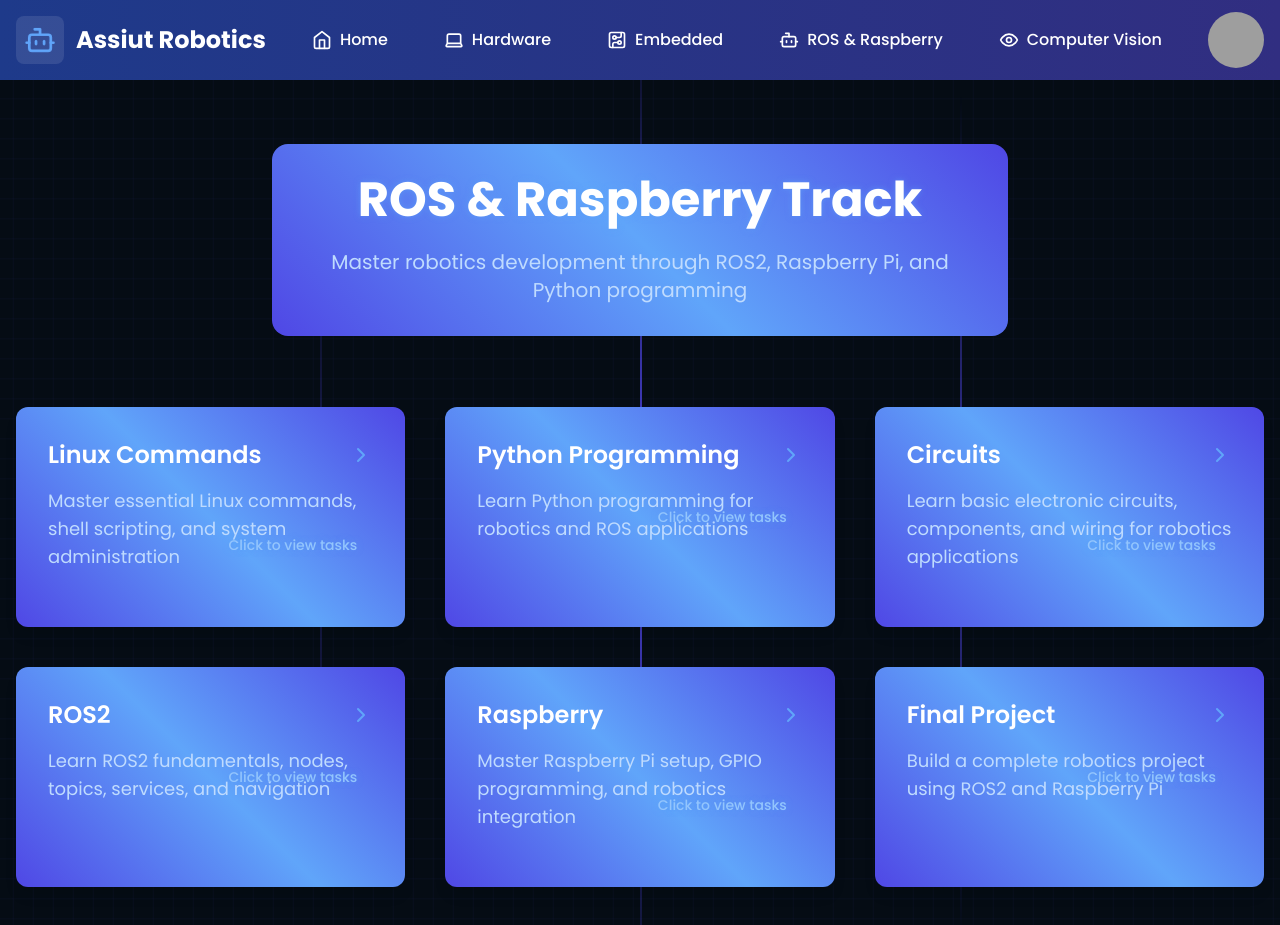
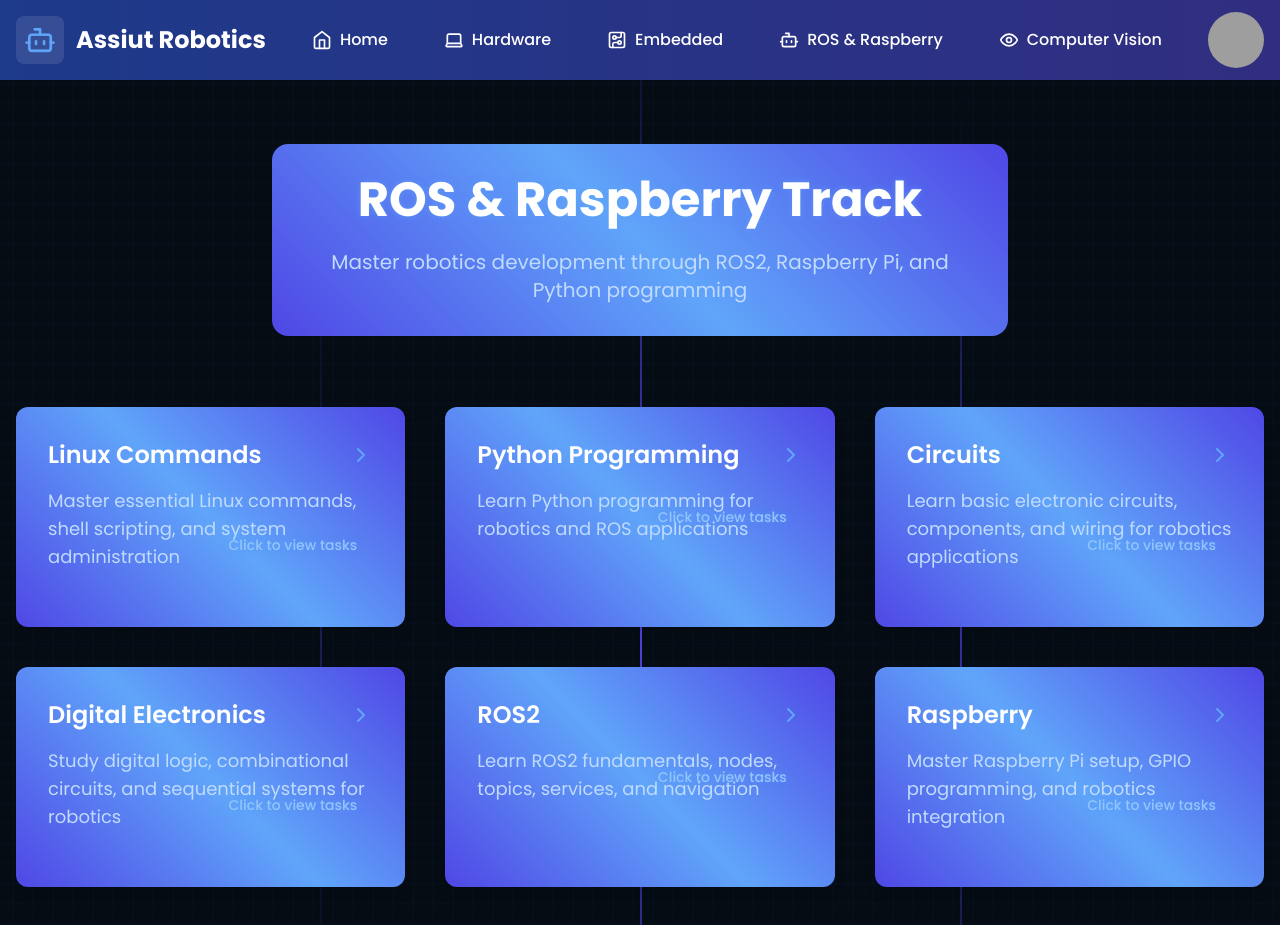
Before and after one commit to RamadanMohamed11/Assiut-Robotics-Website, a React (Vite) app: page /ros in a window 1280 px wide. Shown: the top 925 px of the page. Built offline with nearby package versions, Linux system fonts and the light colour scheme; grey boxes are pictures that could not be loaded.

Commit message:
Add files via upload

```diff
--- a/src/components/SubjectTasks.tsx
+++ b/src/components/SubjectTasks.tsx
@@ -21,6 +21,8 @@ const SubjectTasks = () => {
   const [loading, setLoading] = useState(true);
   const [error, setError] = useState<string | null>(null);
   const [debug, setDebug] = useState<string>('');
+
+  const SUBMISSION_FORM_URL = 'https://docs.google.com/forms/d/e/1FAIpQLScMQizmZr9RhXdxm9q09E-5KV8utJRx5LlQFDsnC_YmpKqmBQ/viewform?usp=dialog';
 
   useEffect(() => {
     const fetchTasks = async () => {
@@ -226,7 +228,7 @@ const SubjectTasks = () => {
                     Click to view task details
                   </div>
                   <a
-                    href={task.link}
+                    href={SUBMISSION_FORM_URL}
                     target="_blank"
                     rel="noopener noreferrer"
                     className="inline-flex items-center space-x-2 bg-blue-600 text-white px-4 py-2 rounded-lg hover:bg-blue-700 transition-all duration-300"
--- a/src/pages/ROS.tsx
+++ b/src/pages/ROS.tsx
@@ -17,6 +17,11 @@ const ROS = () => {
       id: 'circuits',
       title: 'Circuits',
       description: 'Learn basic electronic circuits, components, and wiring for robotics applications',
+    },
+    {
+      id: 'digital-electronics',
+      title: 'Digital Electronics',
+      description: 'Study digital logic, combinational circuits, and sequential systems for robotics',
     },
     {
       id: 'ros2',
```
